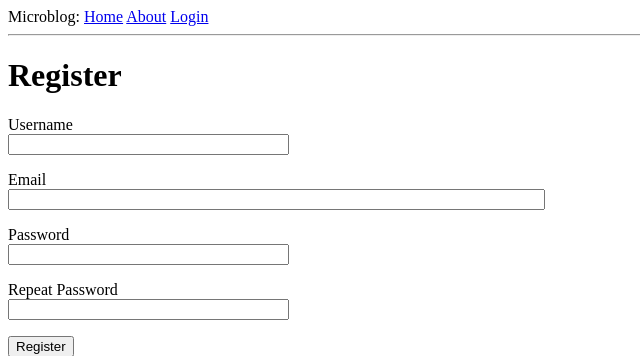
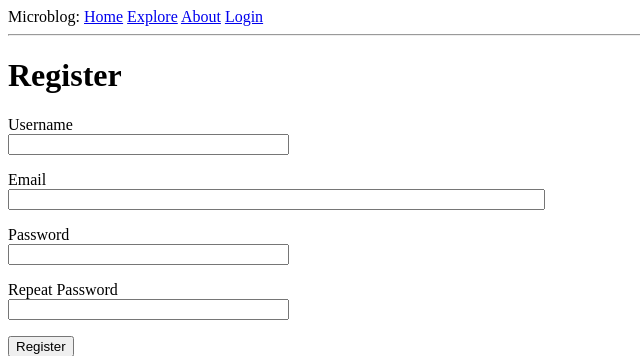
Before and after one commit to millsoper/microblog, a Flask app: page /register in a window 1280 px wide. Shown: the top 356 px of the page, without its empty margins (0-640 px from the left). Run offline with Flask 2, Linux system fonts and the light colour scheme.

Commit message:
add in an explore page (grab all posts in sequence)

```diff
--- a/app/routes.py
+++ b/app/routes.py
@@ -64,6 +64,11 @@ def register():
     return redirect(url_for('login'))
   return render_template('register.html', title='Register', form=form)
 
+@app.route('/explore')
+def explore():
+  posts = Post.query.order_by(Post.timestamp.desc()).all()
+  return render_template('index.html', title='Explore', posts=posts)
+
 @app.route('/user/<username>')
 @login_required
 def user(username):
--- a/app/templates/base.html
+++ b/app/templates/base.html
@@ -9,6 +9,7 @@
   <body>
     <div>Microblog:
       <a href="{{ url_for('index') }}">Home</a>
+      <a href="{{ url_for('explore') }}">Explore</a>
       <a href="{{ url_for('about') }}">About</a>
       {% if current_user.is_anonymous %}
       <a href="{{ url_for('login') }}">Login</a>
```
Also changed, not shown: app/templates/index.html (+8 -5 lines).
